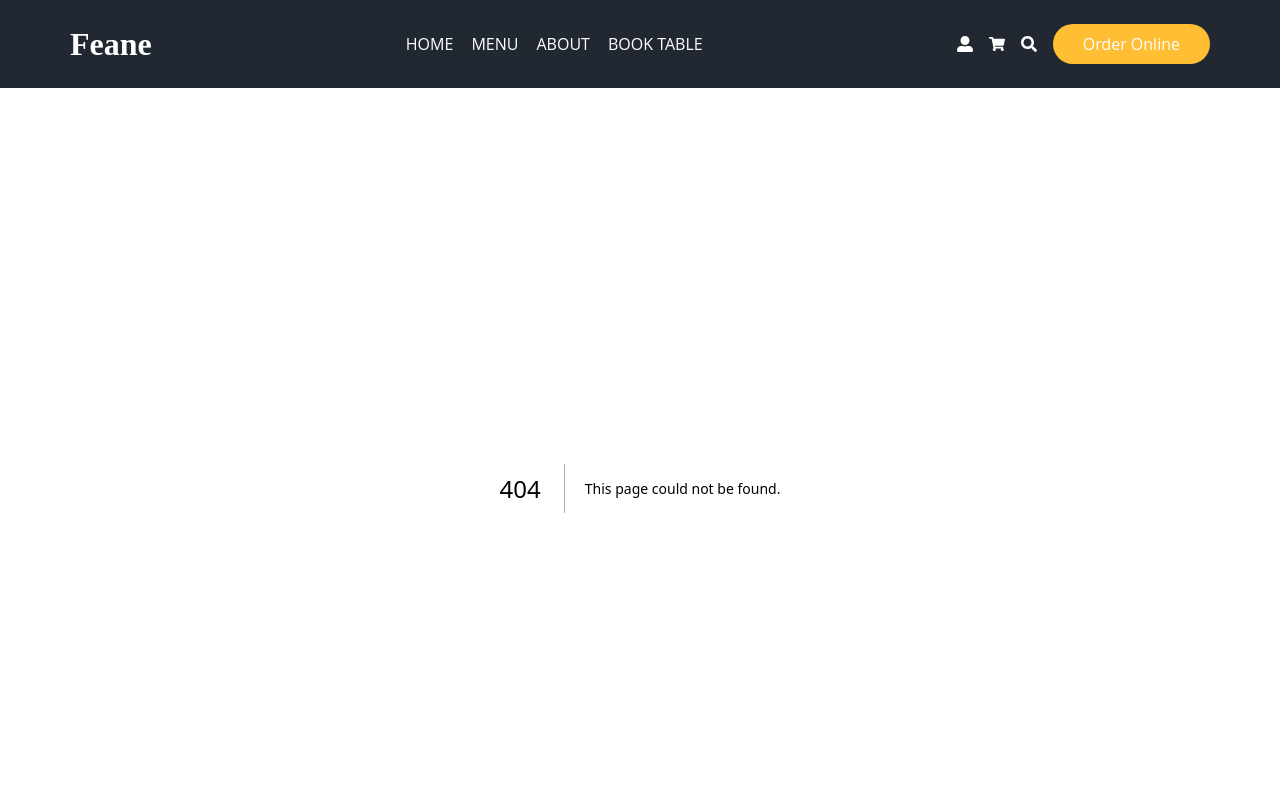
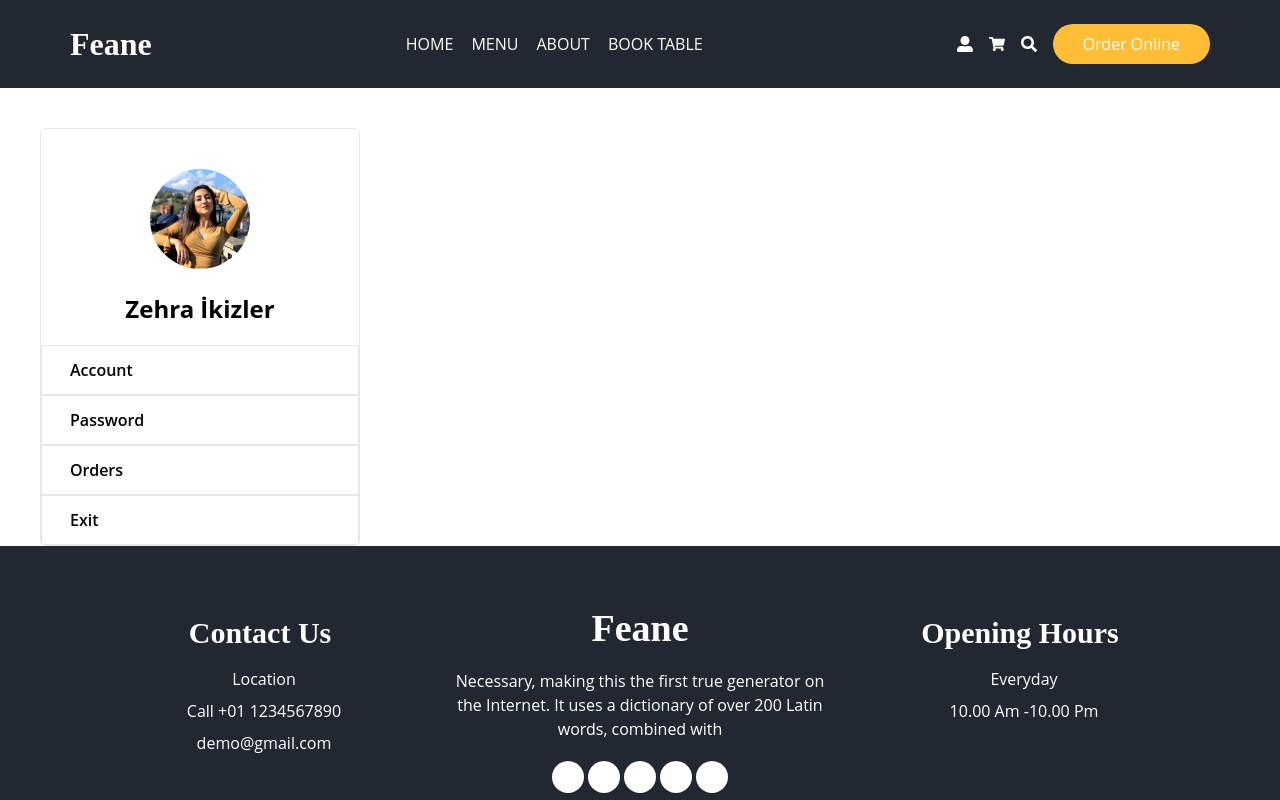
Before and after one commit to zehraikizler/food-ordering, a Next.js app: page /profile in a window 1280 px wide. Before the commit this address had no page. Shown: the top 800 px of the page. Built offline with nearby package versions, Linux system fonts and the light colour scheme.

Commit message:
profile sidebar added

```diff
--- a/components/layout/Header.jsx
+++ b/components/layout/Header.jsx
@@ -21,7 +21,7 @@ const Header = () => {
       <div className="container mx-auto flex justify-between items-center h-full">
         <Logo />
         <nav
-          className={`sm:static absolute top-0 left-0 sm:w-auto sm:h-auto w-full h-screen sm:text-white text-black sm:bg-transparent bg-white sm:flex hidden  ${
+          className={`md:static absolute top-0 left-0 md:w-auto md:h-auto w-full h-screen md:text-white text-black md:bg-transparent bg-white md:flex hidden  ${
             isMenuModal === true && "!grid place-content-center"
           }`}
         >
--- /dev/null
+++ b/pages/profile/index.jsx
@@ -0,0 +1,43 @@
+import Image from "next/image";
+
+const Profile = () => {
+  return (
+    <div className="min-h-[calc(100vh_-_433px)] flex px-10 mt-10">
+      <div>
+        <div className="border rounded-md w-80">
+          <div className="relative flex flex-col items-center">
+            <Image
+              src="/images/profile/profile-photo.jpg"
+              alt="profile"
+              width={100}
+              height={100}
+              className="rounded-full mt-10"
+            />
+            <b className="text-2xl mt-1 px-10 py-5">Zehra İkizler</b>
+          </div>
+          <ul className="font-semibold">
+            <li className="border w-full p-3 cursor-pointer hover:bg-primary hover:text-white transition-all">
+              <i className="fa fa-home mx-2"></i>
+              <button>Account</button>
+            </li>
+            <li className="border w-full p-3 cursor-pointer hover:bg-primary hover:text-white transition-all">
+              <i className="fa fa-key mx-2"></i>
+              <button>Password</button>
+            </li>
+            <li className="border w-full p-3 cursor-pointer hover:bg-primary hover:text-white transition-all">
+              <i className="fa fa-motorcycle mx-2"></i>
+              <button>Orders</button>
+            </li>
+            <li className="border w-full p-3 cursor-pointer hover:bg-primary hover:text-white transition-all">
+              <i className="fa fa-sign-out mx-2"></i>
+              <button>Exit</button>
+            </li>
+          </ul>
+        </div>
+      </div>
+      <div></div>
+    </div>
+  );
+};
+
+export default Profile;
```
Also changed, not shown: public/images/profile/profile-photo.jpg (added).
